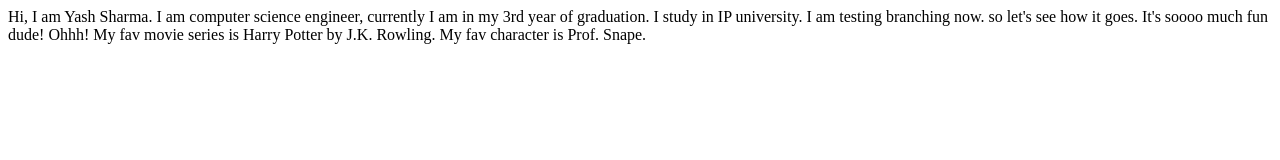
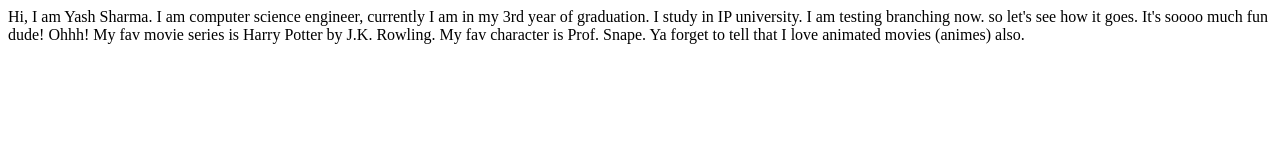
Before and after one commit to YashSharma07/Getting-Started-with-open-source, a plain HTML site: page index.html in a window 1280 px wide. Drawn offline with Linux system fonts and the light colour scheme.

Commit message:
update: added about animes
added regaarding my love toward animes

```diff
--- a/index.html
+++ b/index.html
@@ -13,5 +13,6 @@
     It's soooo much fun dude!
     Ohhh! My fav movie series is Harry Potter by J.K. Rowling.
     My fav character is Prof. Snape.
+    Ya forget to tell that I love animated movies (animes) also.
 </body>
 </html>
```
